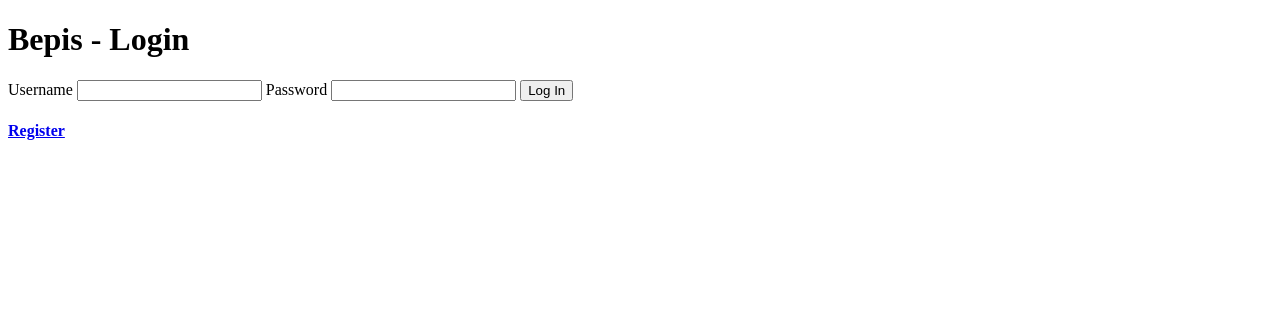
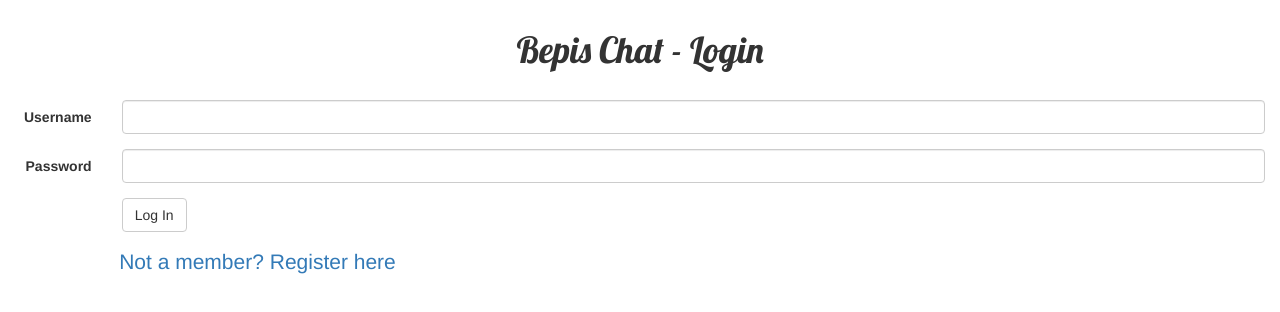
Before and after one commit to muha95/bepis-chat, a website: page public/login.html in a window 1280 px wide. Drawn offline with nearby package versions, Linux system fonts and the light colour scheme.

Commit message:
Update login layout and styling, general styles file added

```diff
--- /dev/null
+++ b/public/css/main-styles.css
@@ -0,0 +1,9 @@
+.page-title {
+    font-family: 'Lobster', cursive;
+    text-align: center;
+    margin: 30px 0;
+}
+
+.no-padding {
+    padding: 0px;
+}
--- a/public/login.html
+++ b/public/login.html
@@ -2,16 +2,38 @@
 <html>
 	<head>
 		<title>Bepis - Login</title>
+		<meta name="viewport" content="width=device-width, initial-scale=1.0, maximum-scale=1.0, user-scalable=no" />
+		<link href="https://fonts.googleapis.com/css?family=Lobster|Play" rel="stylesheet">
+		<link type="text/css" href="vendor/bootstrap/dist/css/bootstrap.min.css" rel="stylesheet"/>
+		<link type="text/css" href="css/main-styles.css" rel="stylesheet"/>
 	</head>
 	<body>
-		<h1>Bepis - Login</h1>
-		<form action="/login" method="post">
-			<label for="username">Username</label>
-			<input type="text" name="username"/>
-			<label for="password">Password</label>
-			<input type="password" name="password"/>
-			<button type="submit">Log In</button>
-		</form>
-		<h4><a href="/register">Register</a></h4>
+		<div class="container-fluid">
+			<h1 class="page-title">Bepis Chat - Login</h1>
+			<form class="form-horizontal" action="/login" method="post">
+				<div class="form-group">
+					<label class="control-label col-sm-1" for="username">Username</label>
+					<div class="col-sm-11">
+						<input class="form-control" type="text" name="username" required/>
+					</div>
+				</div>
+				<div class="form-group">
+					<label class="control-label col-sm-1" for="password">Password</label>
+					<div class="col-sm-11">
+						<input class="form-control" type="password" name="password" required/>
+					</div>
+				</div>
+				<div class="form-group">
+					<div class="col-sm-offset-1 col-sm-11">
+						<button class="btn btn-default" type="submit">Log In</button>
+					</div>
+				</div>
+				<div class="col-sm-offset-1 col-sm-11 no-padding">
+					<p class="lead"><a href="/register">Not a member? Register here</a></p>
+				</div>
+			</form>
+
+		</div>
 	</body>
+	<script type="text/javascript" src="vendor/jquery/dist/jquery.min.js"></script>
 </html>
```
Also changed, not shown: public/register.html (+2 -1 lines).
